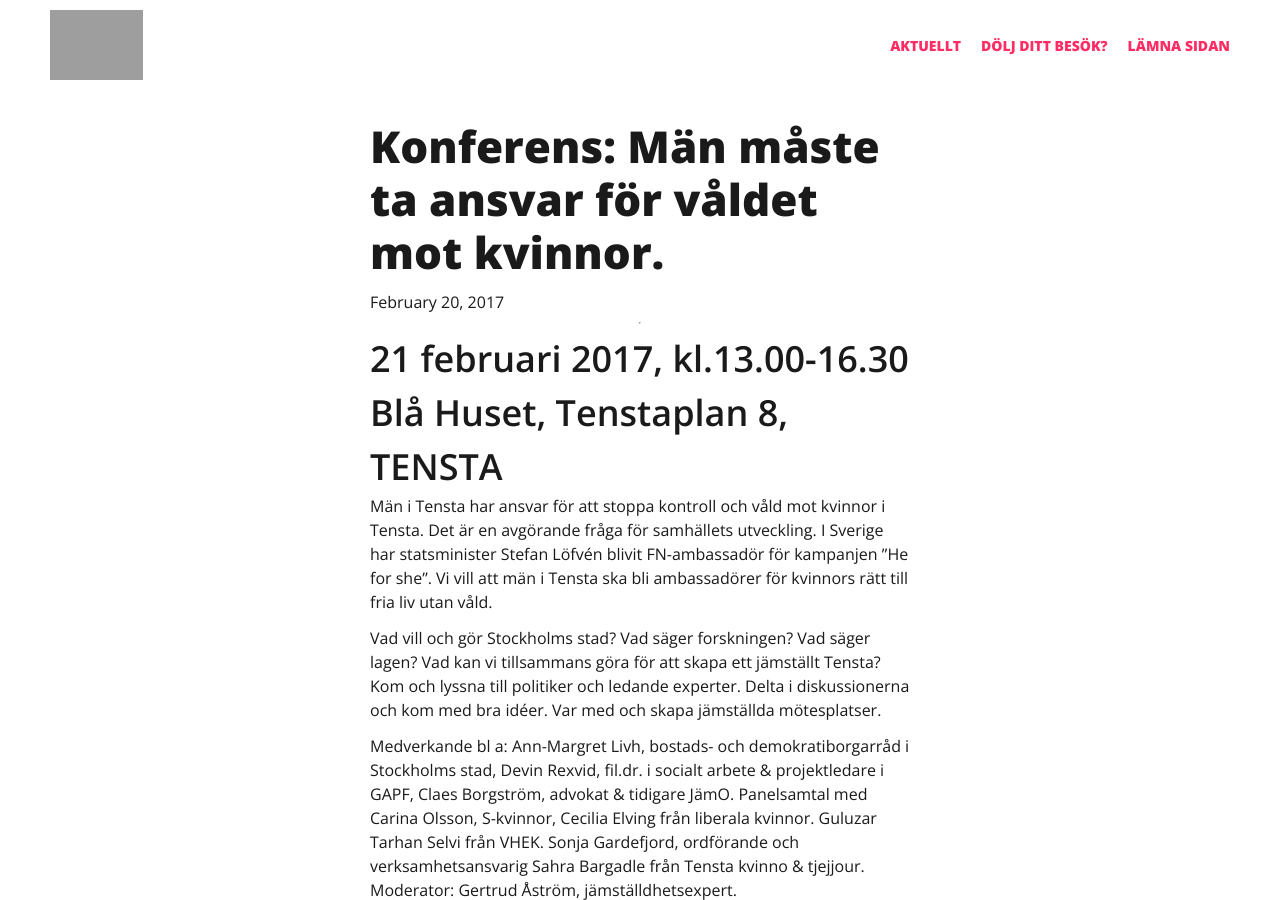
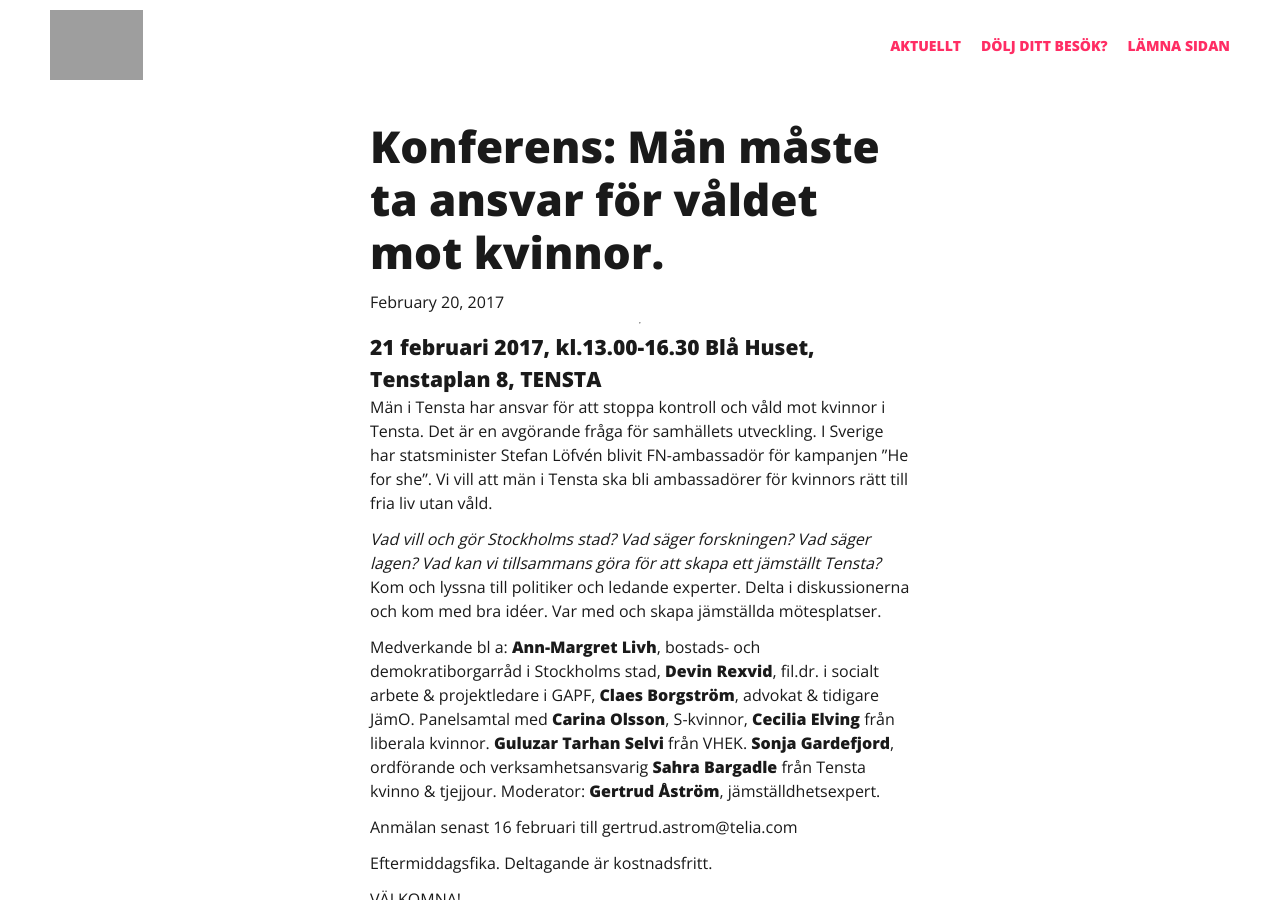
Before and after one commit to gardefjord/tenstakvinnojour, a Jekyll site: the page built from _posts/2017-02-20-konferens-man-maste-ta-ansvar-for-valdet-mot-kvinnor.markdown, in a window 1280 px wide and 900 px high. Built offline with Jekyll 4.4.1, drawn with Linux system fonts in a browser that asks for light colours; nearby versions of some CDN libraries; grey boxes are pictures that could not be loaded.

Commit message:
post updates

```diff
--- a/_posts/2017-02-20-konferens-man-maste-ta-ansvar-for-valdet-mot-kvinnor.markdown
+++ b/_posts/2017-02-20-konferens-man-maste-ta-ansvar-for-valdet-mot-kvinnor.markdown
@@ -7,7 +7,7 @@
 ---
 ---
 
-21 februari 2017, kl.13.00-16.30 Blå Huset, Tenstaplan 8, TENSTA
+21 februari 2017, kl.13.00-16.30 Blå Huset, Tenstaplan 8, TENSTA
 ----------------------------------------------
 
 Män i Tensta har ansvar för att stoppa kontroll och våld mot
--- a/_sass/article.scss
+++ b/_sass/article.scss
@@ -5,6 +5,11 @@
 }
 .section--article {
   h1 {
+    font-weight: 800;
+  }
+
+  h2 {
+    font-size: 21px;
     font-weight: 800;
   }
 
@@ -16,6 +21,15 @@
   }
   p {
     margin-bottom: 12px;
+    font-weight: 400;
+  }
+
+  em {
+    font-style: italic;
+  }
+
+  strong {
+    font-weight: 800;
   }
 
   ol {
--- a/_sass/section.scss
+++ b/_sass/section.scss
@@ -110,6 +110,10 @@
         padding: 52px 70px;
         background: rgba(#4D1120, 0.04);
 
+        li {
+          padding-bottom: 40px;
+        }
+
         @include small {
           padding: 20px 30px;
         }
@@ -165,6 +169,8 @@
     }
   }
   &--article {
+    padding-left: 30px;
+    padding-right: 30px;
 
     .section--inner {
       max-width: 540px;
@@ -173,7 +179,12 @@
       justify-content: center;
       padding: 120px 0px;
       text-align: left;
+      @include small {
+      padding: 60px 0px;
     }
+    }
+
+
   }
 
   &--footer {
```
Also changed, not shown: 2 other files.
